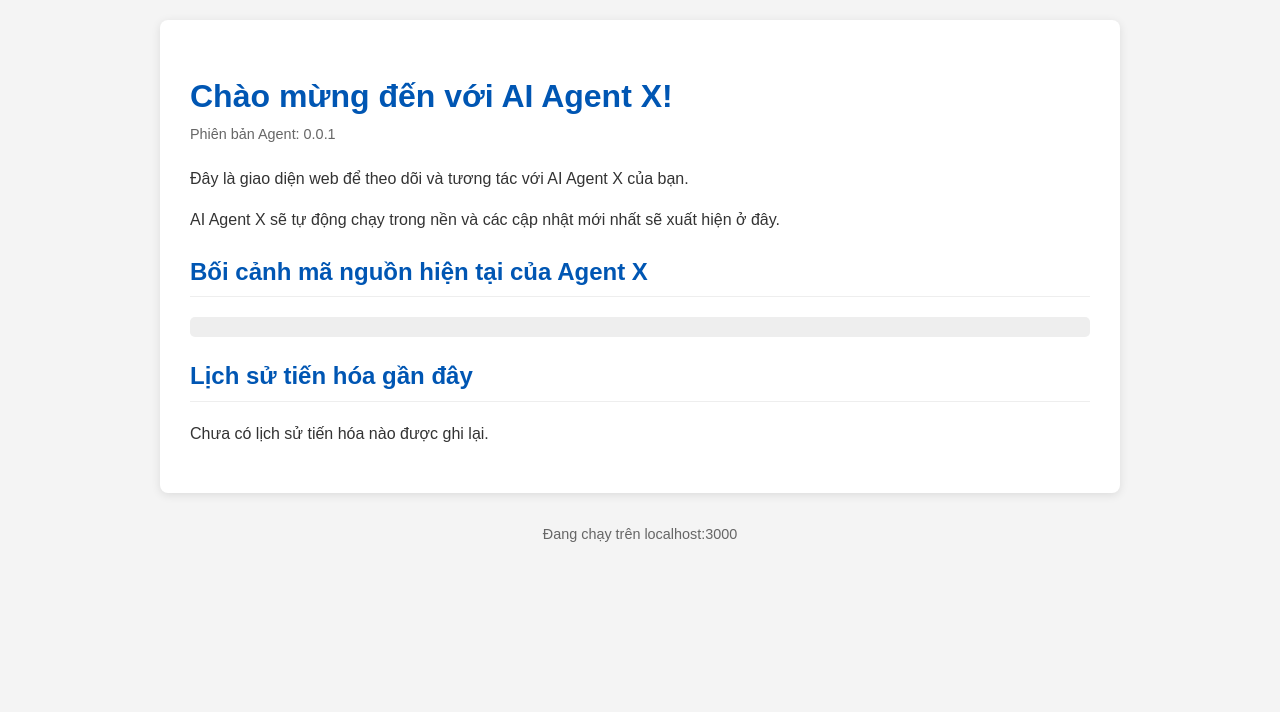
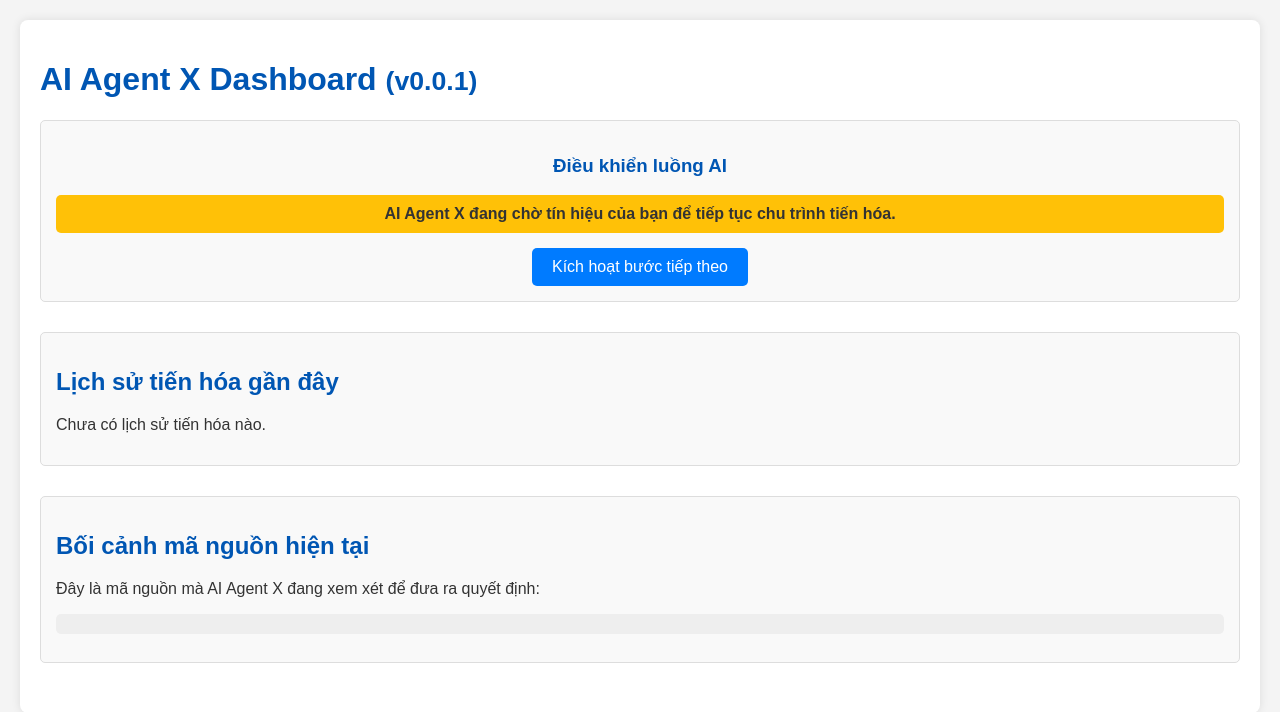
Before and after one commit to minkoivn/auto-code-py, a Flask app: page / in a window 1280 px wide. Shown: the top 712 px of the page. Run offline with Flask 3, Linux system fonts and the light colour scheme.

Commit message:
feat(AI): Thêm nút 'Hủy kích hoạt' để cho phép người dùng xóa cờ kích hoạt AI Agent X, và cải thiện giao diện điều khiển tương tác bằng cách hiển thị trạng thái chờ/kích hoạt rõ ràng hơn.

```diff
--- a/app/templates/index.html
+++ b/app/templates/index.html
@@ -1,50 +1,123 @@
 <!DOCTYPE html>
-<html lang="vi">
+<html lang="en">
 <head>
     <meta charset="UTF-8">
     <meta name="viewport" content="width=device-width, initial-scale=1.0">
-    <title>AI Agent X Interface</title>
+    <title>AI Agent X Dashboard (v{{ version }})</title>
     <style>
-        body { font-family: Arial, sans-serif; margin: 20px; background-color: #f4f4f4; color: #333; line-height: 1.6; }
-        .container { max-width: 900px; margin: auto; background-color: #fff; padding: 30px; border-radius: 8px; box-shadow: 0 2px 10px rgba(0,0,0,0.1); }
-        h1 { color: #0056b3; margin-bottom: 10px; }
-        h2 { color: #0056b3; border-bottom: 1px solid #eee; padding-bottom: 5px; margin-top: 20px; }
-        .version { font-size: 0.9em; color: #666; margin-top: -10px; margin-bottom: 20px; }
-        .log-entry { background-color: #e9e9e9; padding: 10px; margin-bottom: 8px; border-radius: 5px; }
-        .log-entry strong { color: #0056b3; }
-        .log-entry.committed { background-color: #d4edda; border-left: 5px solid #28a745; }
-        .log-entry.rejected_validation_failed, .log-entry.execution_failed { background-color: #f8d7da; border-left: 5px solid #dc3545; }
-        .log-entry.no_proposal { background-color: #fff3cd; border-left: 5px solid #ffc107; }
-        .footer { margin-top: 30px; text-align: center; color: #666; font-size: 0.9em; }
-        ul { list-style-type: none; padding: 0; }
+        body { font-family: Arial, sans-serif; margin: 20px; background-color: #f4f4f4; color: #333; }
+        h1, h2, h3 { color: #0056b3; }
+        .container { max-width: 1200px; margin: auto; background: #fff; padding: 20px; border-radius: 8px; box-shadow: 0 0 10px rgba(0,0,0,0.1); }
+        .section { margin-bottom: 30px; padding: 15px; border: 1px solid #ddd; border-radius: 5px; background-color: #f9f9f9; }
+        .log-entry { margin-bottom: 10px; padding: 10px; border-bottom: 1px dashed #eee; }
+        .log-entry:last-child { border-bottom: none; }
+        /* Các trạng thái log */
+        .log-status-committed { color: green; font-weight: bold; }
+        .log-status-rejected_validation_failed { color: orange; font-weight: bold; }
+        .log-status-execution_failed { color: red; font-weight: bold; }
+        .log-status-no_proposal { color: gray; font-weight: bold; }
         pre { background-color: #eee; padding: 10px; border-radius: 5px; overflow-x: auto; white-space: pre-wrap; word-wrap: break-word; }
+        .button-group { margin-top: 20px; text-align: center; }
+        .button-group button {
+            padding: 10px 20px;
+            font-size: 16px;
+            cursor: pointer;
+            border: none;
+            border-radius: 5px;
+            color: white;
+            transition: background-color 0.3s ease;
+            margin: 0 5px;
+        }
+        .button-group button.trigger { background-color: #007bff; }
+        .button-group button.trigger:hover { background-color: #0056b3; }
+        .button-group button.clear { background-color: #dc3545; } /* Red for clear/cancel */
+        .button-group button.clear:hover { background-color: #c82333; }
+        .status-message {
+            padding: 10px;
+            margin-bottom: 15px;
+            border-radius: 5px;
+            font-weight: bold;
+            text-align: center;
+        }
+        .status-waiting { background-color: #ffc107; color: #333; } /* Yellow for waiting */
+        .status-triggered { background-color: #28a745; color: white; } /* Green for triggered */
     </style>
 </head>
 <body>
     <div class="container">
-        <h1>Chào mừng đến với AI Agent X!</h1>
-        <div class="version">Phiên bản Agent: {{ version }}</div>
-        <p>Đây là giao diện web để theo dõi và tương tác với AI Agent X của bạn.</p>
-        <p>AI Agent X sẽ tự động chạy trong nền và các cập nhật mới nhất sẽ xuất hiện ở đây.</p>
+        <h1>AI Agent X Dashboard <small>(v{{ version }})</small></h1>
 
-        <h2>Bối cảnh mã nguồn hiện tại của Agent X</h2>
-        <pre>{{ source_context }}</pre>
+        <div class="section button-group">
+            <h3>Điều khiển luồng AI</h3>
+            {% if is_waiting_for_trigger %}
+                <div class="status-message status-triggered">
+                    Cờ kích hoạt đã được đặt. AI Agent X sẽ tiếp tục bước tiếp theo.
+                </div>
+                <button class="clear" onclick="clearTriggerFlag()">Hủy kích hoạt</button>
+            {% else %}
+                <div class="status-message status-waiting">
+                    AI Agent X đang chờ tín hiệu của bạn để tiếp tục chu trình tiến hóa.
+                </div>
+                <button class="trigger" onclick="triggerNextStep()">Kích hoạt bước tiếp theo</button>
+            {% endif %}
+        </div>
 
-        <h2>Lịch sử tiến hóa gần đây</h2>
-        {% if log_entries %}
-            <ul>
+        <div class="section">
+            <h2>Lịch sử tiến hóa gần đây</h2>
+            {% if log_entries %}
                 {% for entry in log_entries %}
-                    <li class="log-entry {{ entry.status | lower | replace(' ', '_') }}">
-                        <strong>Lần {{ entry.iteration }}:</strong> Trạng thái = {{ entry.status }}. Lý do = {{ entry.reason }}
-                    </li>
+                    <div class="log-entry">
+                        <strong>Lần {{ entry.iteration }}:</strong>
+                        Trạng thái = <span class="log-status-{{ entry.status | lower | replace(' ', '_') }}">{{ entry.status }}</span>.
+                        Lý do = {{ entry.reason }}
+                    </div>
                 {% endfor %}
-            </ul>
-        {% else %}
-            <p>Chưa có lịch sử tiến hóa nào được ghi lại.</p>
-        {% endif %}
+            {% else %}
+                <p>Chưa có lịch sử tiến hóa nào.</p>
+            {% endif %}
+        </div>
+
+        <div class="section">
+            <h2>Bối cảnh mã nguồn hiện tại</h2>
+            <p>Đây là mã nguồn mà AI Agent X đang xem xét để đưa ra quyết định:</p>
+            <pre>{{ source_context }}</pre>
+        </div>
     </div>
-    <div class="footer">
-        Đang chạy trên localhost:3000
-    </div>
+
+    <script>
+        async function triggerNextStep() {
+            const response = await fetch('/api/trigger_next_step', {
+                method: 'POST',
+                headers: {
+                    'Content-Type': 'application/json'
+                }
+            });
+            const data = await response.json();
+            if (data.status === 'success') {
+                alert('Đã gửi tín hiệu kích hoạt thành công!');
+                // Tải lại trang để cập nhật trạng thái cờ
+                location.reload();
+            } else {
+                alert('Lỗi khi kích hoạt: ' + data.message);
+            }
+        }
+
+        async function clearTriggerFlag() {
+            const response = await fetch('/api/clear_trigger_flag', {
+                method: 'POST',
+                headers: {
+                    'Content-Type': 'application/json'
+                }
+            });
+            const data = await response.json();
+            if (data.status === 'success') {
+                alert('Đã hủy kích hoạt thành công!');
+                // Tải lại trang để cập nhật trạng thái cờ
+                location.reload();
+            } else {
+                alert('Lỗi khi hủy kích hoạt: ' + data.message);
+            }
+        }
+    </script>
 </body>
 </html>
```
